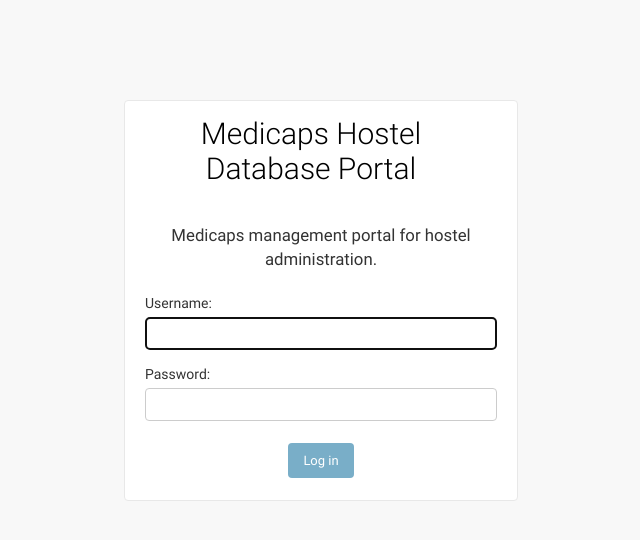
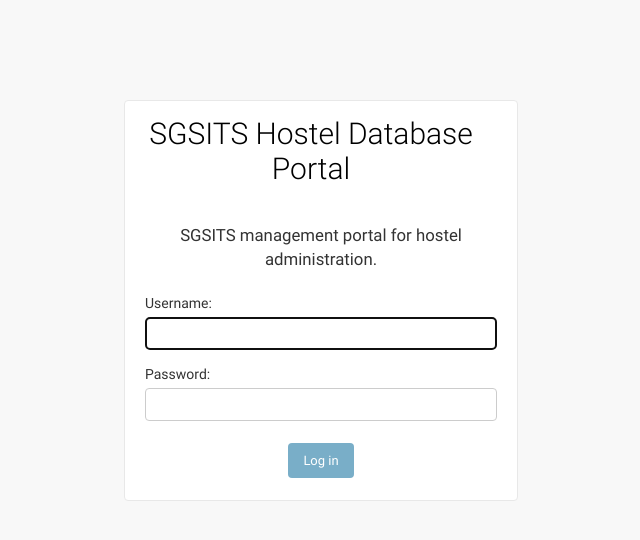
Before and after one commit to Anantbahore/FindDoc, a Django app: page /login/?next=/ in a window 1280 px wide. Shown: the top 540 px of the page, without its empty margins (319-959 px from the left). Run offline with Django 3.2, Linux system fonts and the light colour scheme.

Commit message:
Update login.html

```diff
--- a/Projectworlds Hostel Management System in Python Django/templates/admin/login.html
+++ b/Projectworlds Hostel Management System in Python Django/templates/admin/login.html
@@ -14,7 +14,7 @@
 {% block branding %}
 <div class="" style="text-align: center;">
 <h1>
-  <span style="color: black !important; font-size: 30px;">Medicaps Hostel Database Portal</span>
+  <span style="color: black !important; font-size: 30px;">SGSITS Hostel Database Portal</span>
   <br />
   <small>{% block head_title %}{% endblock %}</small>
 </h1>
@@ -24,7 +24,7 @@
 {% block content_title %}
 <div class="" style="text-align: center;">
 <p class="lead" style="font-size: larger">
-Medicaps management portal for hostel administration.
+SGSITS management portal for hostel administration.
 </p>
 </div>
 {% endblock %}
```
